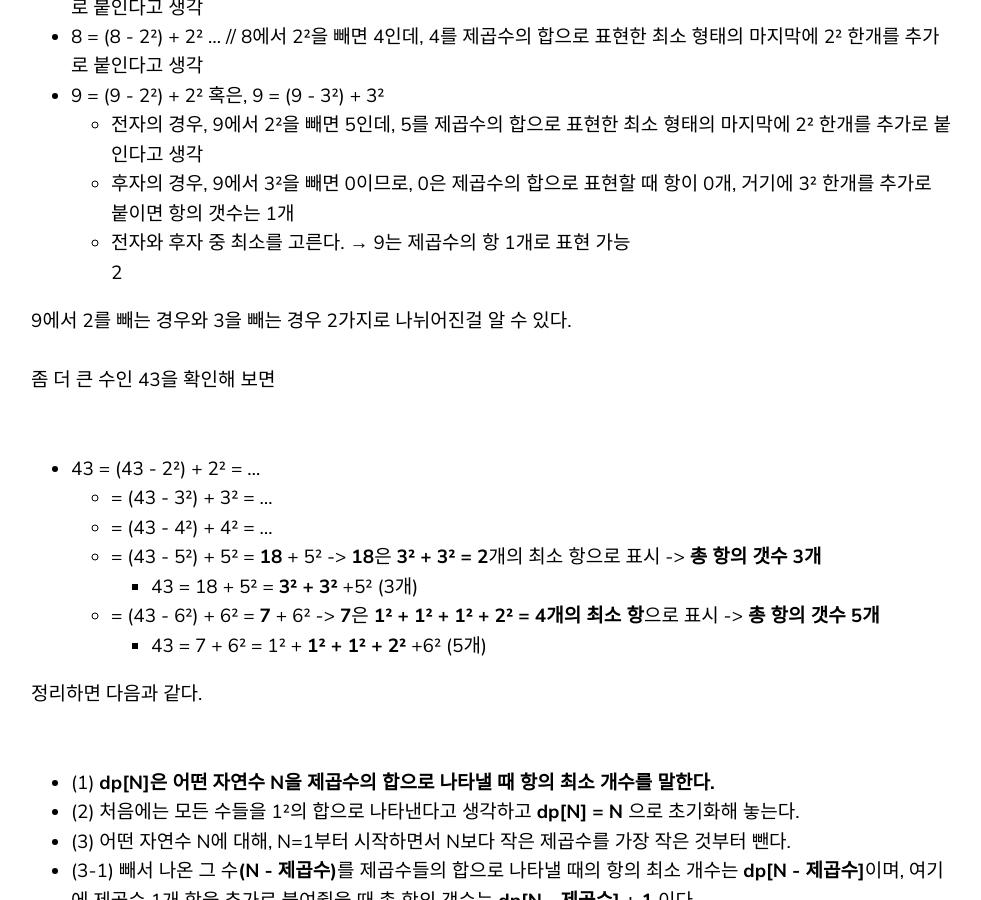
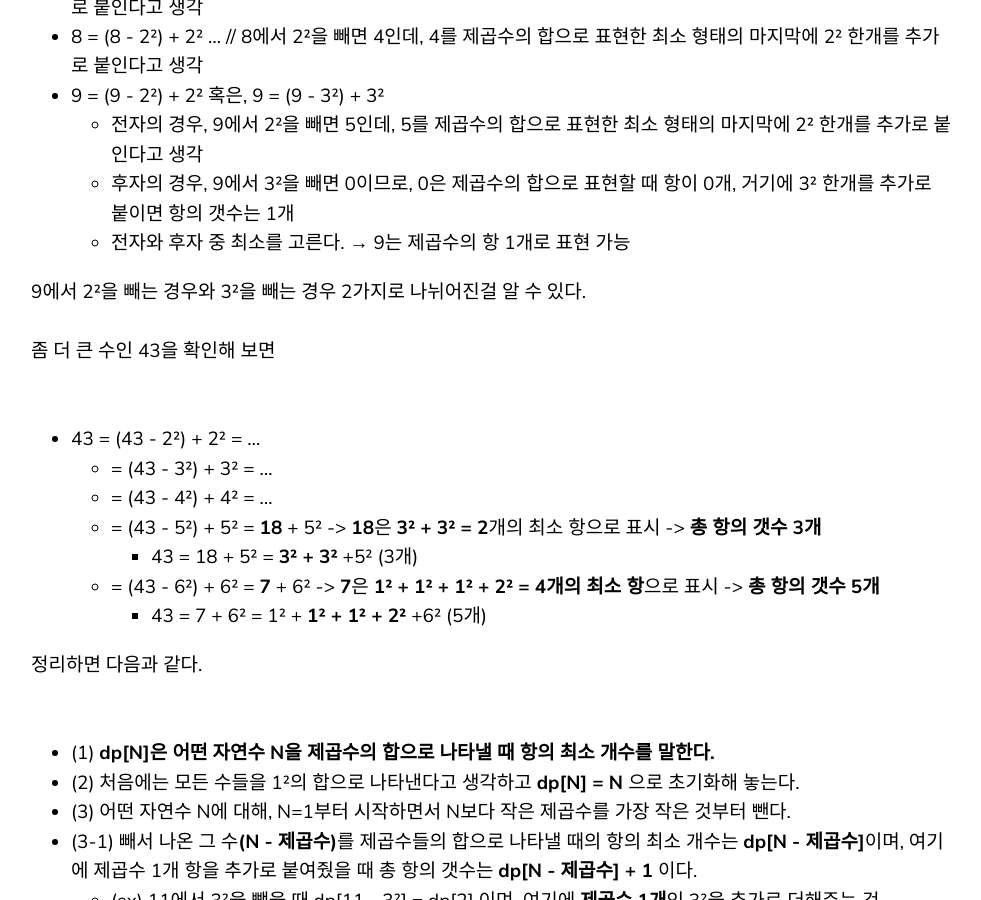
Before and after one commit to piemonte93/piemonte93.github.io, a Jekyll site: the page built from _posts/2021-03-02-algo-post35.markdown, in a window 1280 px wide and 900 px high, scrolled down 1808 px. Shown: the whole window, without its empty margins (69-1050 px from the left). Built offline with Jekyll 4.4.1, drawn with Linux system fonts in a browser that asks for light colours.

Commit message:
Update 2021-03-02-algo-post35.markdown

```diff
--- a/_posts/2021-03-02-algo-post35.markdown
+++ b/_posts/2021-03-02-algo-post35.markdown
@@ -45,11 +45,11 @@ tags: Algorithm Python
         <ul style="list-style-type: circle">
             <li>전자의 경우, 9에서 2²을 빼면 5인데, 5를 제곱수의 합으로 표현한 최소 형태의 마지막에 2² 한개를 추가로 붙인다고 생각</li>
             <li>후자의 경우, 9에서 3²을 빼면 0이므로, 0은 제곱수의 합으로 표현할 때 항이 0개, 거기에 3² 한개를 추가로 붙이면 항의 갯수는 1개</li>
-            <li>전자와 후자 중 최소를 고른다. → 9는 제곱수의 항 1개로 표현 가능</li>2
+            <li>전자와 후자 중 최소를 고른다. → 9는 제곱수의 항 1개로 표현 가능</li>
         </ul>
     </li>
 </ul>
-9에서 2를 빼는 경우와 3을 빼는 경우 2가지로 나뉘어진걸 알 수 있다.<br><br>
+9에서 2²을 빼는 경우와 3²을 빼는 경우 2가지로 나뉘어진걸 알 수 있다.<br><br>
 좀 더 큰 수인 43을 확인해 보면<br><br>
 <ul>
     <li>43 = (43 - 2²) + 2² = …
```
